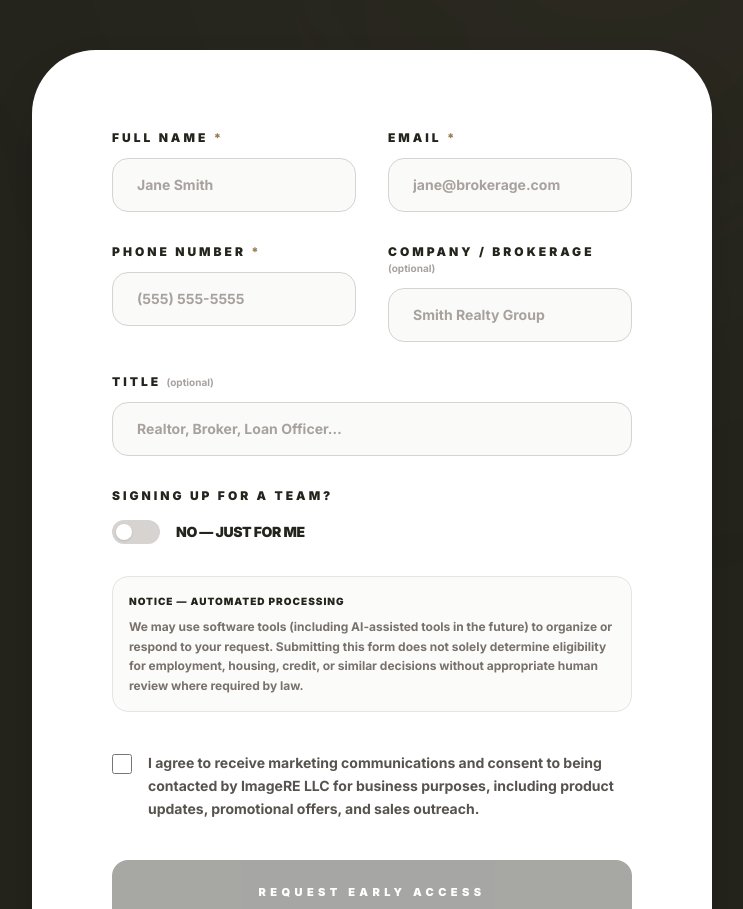
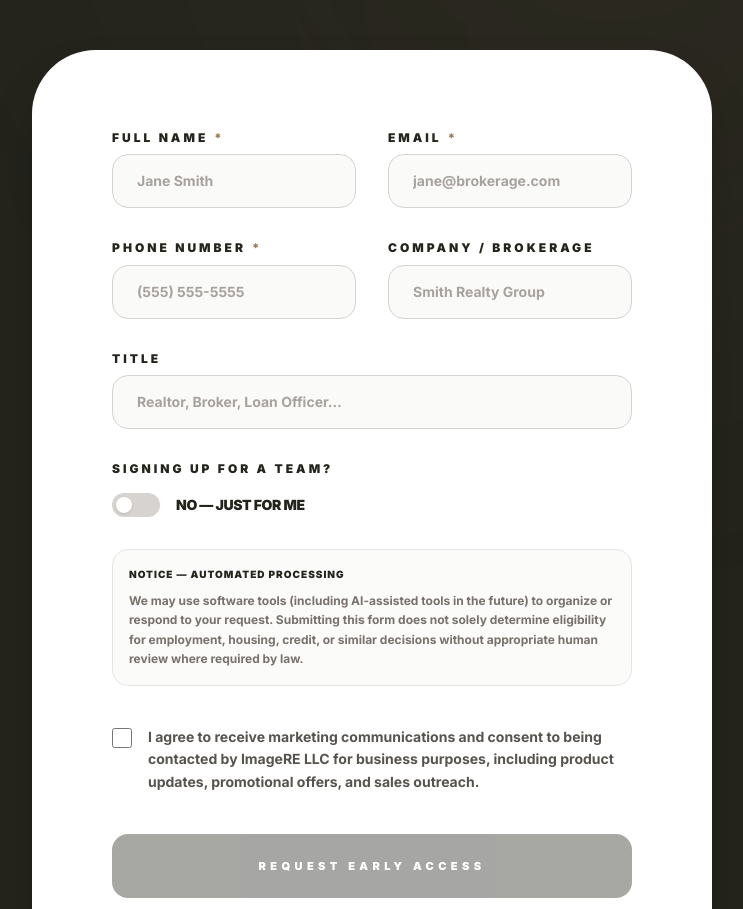
Before and after one commit to brandonpaveh/ImageRe-Landing-Page, a React (Vite) app: page / in a window 1280 px wide. Shown: the part 1460-2369 px from the top of the page, without its empty margins (268-1011 px from the left). Built offline with nearby package versions, Linux system fonts and the light colour scheme.

Commit message:
Intake labels: optional fields no badge, inline asterisk, tighter label spacing
Made-with: Cursor

```diff
--- a/src/components/LandingPage.tsx
+++ b/src/components/LandingPage.tsx
@@ -194,16 +194,14 @@ const IntakeForm: React.FC = () => {
                   <div key={field.name} className={field.name === 'title' ? 'sm:col-span-2' : ''}>
                     <label
                       htmlFor={`intake-${field.name}`}
-                      className="block text-xs font-black uppercase tracking-[0.25em] text-brand-dracula mb-3"
+                      className="block text-xs font-black uppercase tracking-[0.25em] text-brand-dracula mb-2 leading-snug"
                     >
-                      {field.label}{' '}
+                      {field.label}
                       {field.required ? (
-                        <span aria-hidden="true" className="text-brand-mint">
+                        <span aria-hidden="true" className="text-brand-mint ml-1.5 font-black">
                           *
                         </span>
-                      ) : (
-                        <span className="text-stone-400 font-bold normal-case tracking-normal text-[10px]"> (optional)</span>
-                      )}
+                      ) : null}
                     </label>
                     <input
                       id={`intake-${field.name}`}
```
